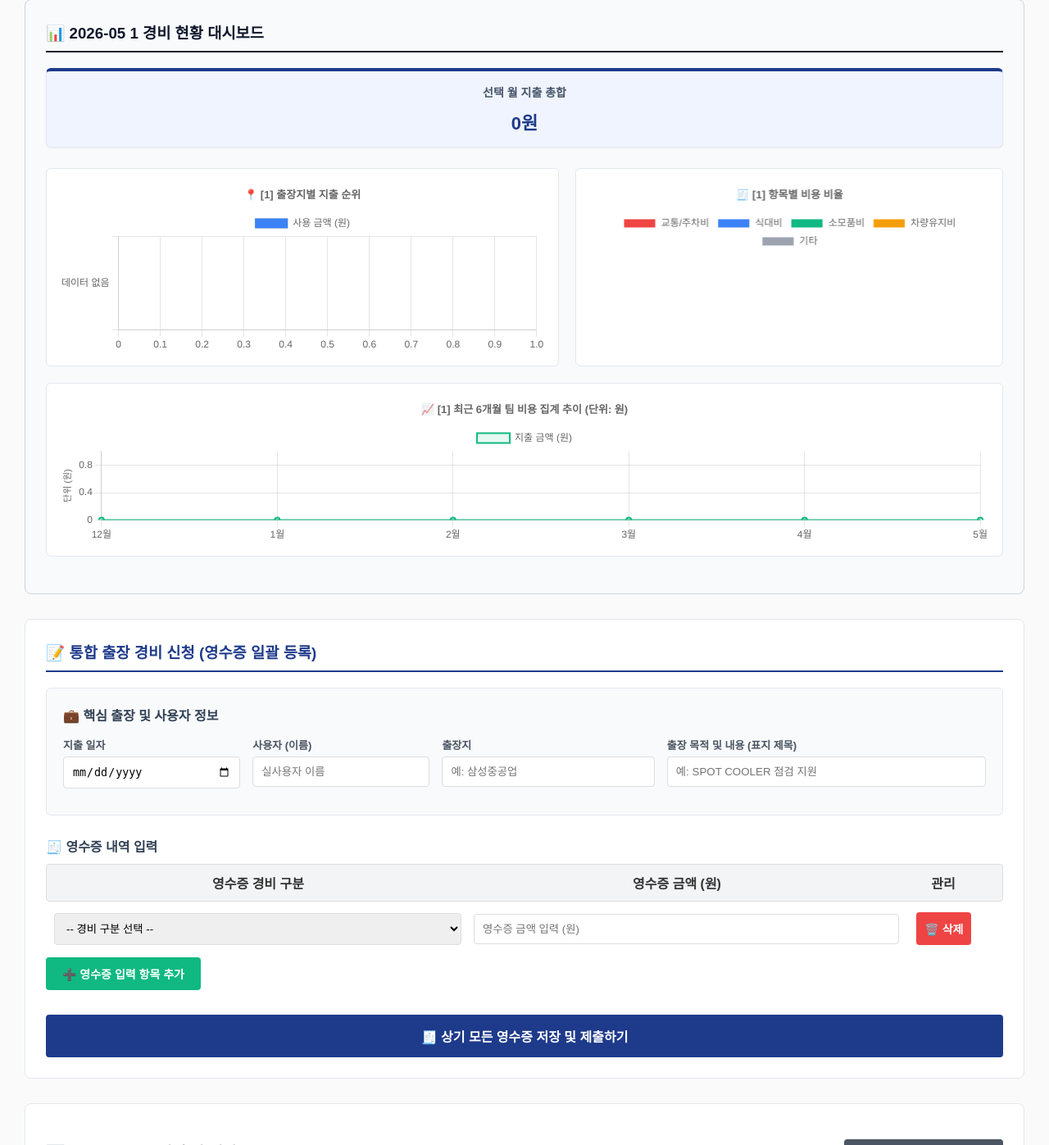
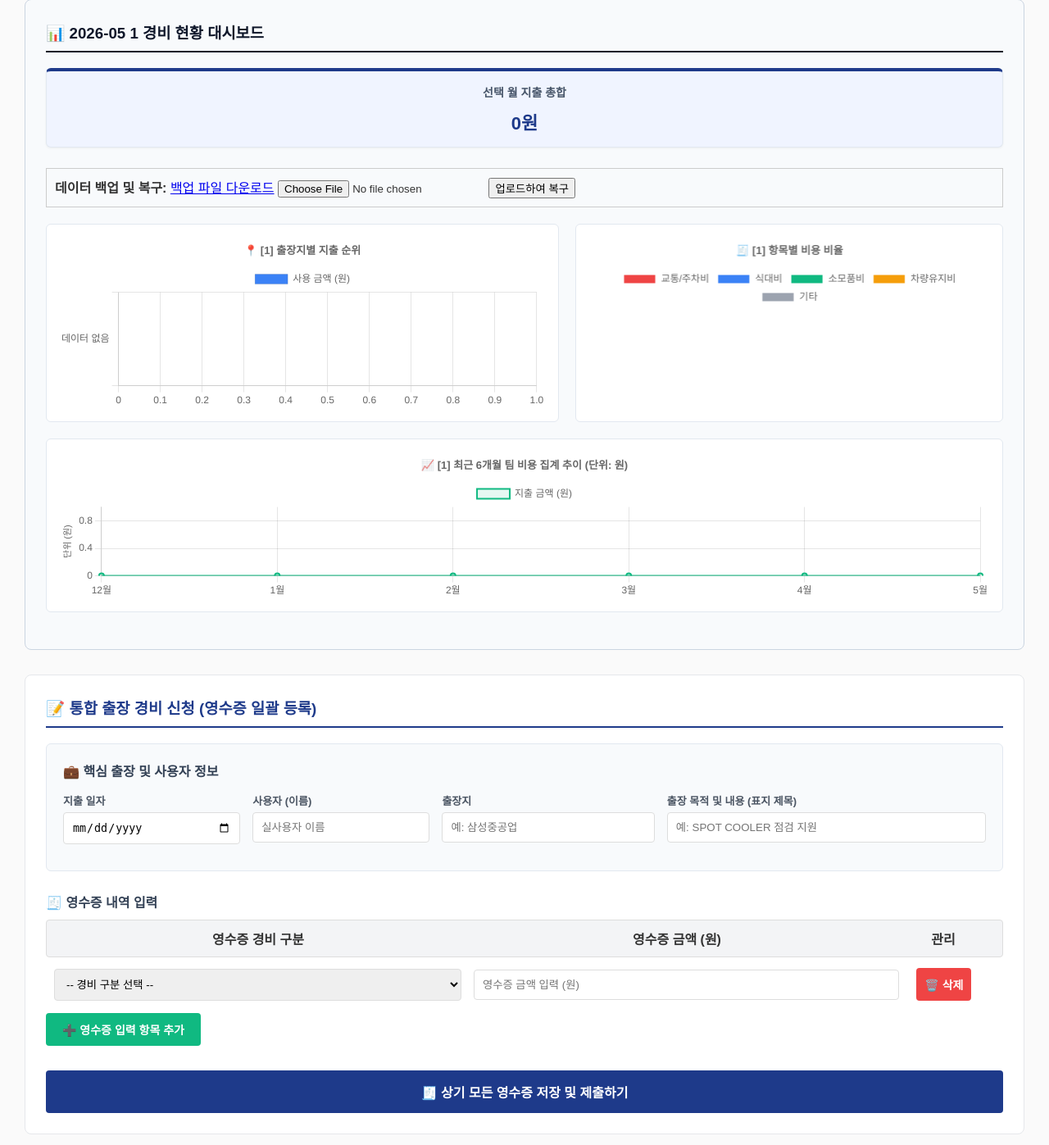
Before and after one commit to ckm5655/hiairac-expense-sysem, a Flask app: page /index in a window 1280 px wide. Shown: the part 255-1652 px from the top of the page at 82% size. Run offline with Flask 3, Linux system fonts and the light colour scheme; the visitor is signed in with stand-in values (Sample User, id 1).

Commit message:
Update index.html

```diff
--- a/templates/index.html
+++ b/templates/index.html
@@ -253,7 +253,17 @@
                  <p>{{ "{:,.0f}".format(dashboard_stats.get('전장팀', 0)) }}원</p>
             </div>
             {% endif %}
-        </div>
+            </div>
+
+           <div style="margin: 20px 0; padding: 10px; border: 1px solid #ccc;">
+               <strong>데이터 백업 및 복구:</strong>
+               <a href="/backup/download" class="btn btn-primary">백업 파일 다운로드</a>
+
+           <form action="/backup/upload" method="post" enctype="multipart/form-data" style="display:inline;">
+                 <input type="file" name="file" accept=".json">
+                <button type="submit" class="btn btn-warning">업로드하여 복구</button>
+               </form>
+</div>
 
         <div class="chart-container">
             <div class="chart-box">
```
